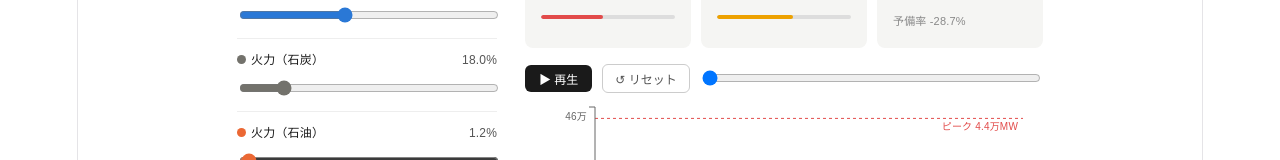
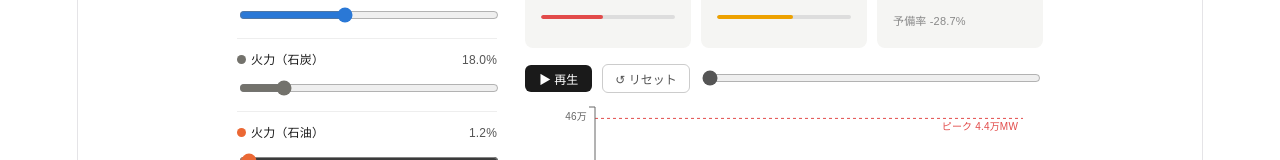
Before and after one commit to Nishiyama1204/Watt-if, a React (Vite) app in the folder energy-simulator/: page / in a window 1280 px wide. Shown: the part 519-679 px from the top of the page. Built offline with nearby package versions, Linux system fonts and the light colour scheme.

Commit message:
時間経過バーをグレーに変更

```diff
--- a/energy-simulator/src/App.jsx
+++ b/energy-simulator/src/App.jsx
@@ -741,7 +741,7 @@ export default function App() {
                 </button>
                 <input type="range" min={0} max={scenarioData.length-1} value={frameIdx}
                   onChange={e => { setPlaying(false); setFrameIdx(parseInt(e.target.value)); }}
-                  style={{ flex:1 }} />
+                  style={{ flex:1, accentColor:"#555" }} />
               </div>
 
               {/* 需給カーブ：グラフ */}
```
